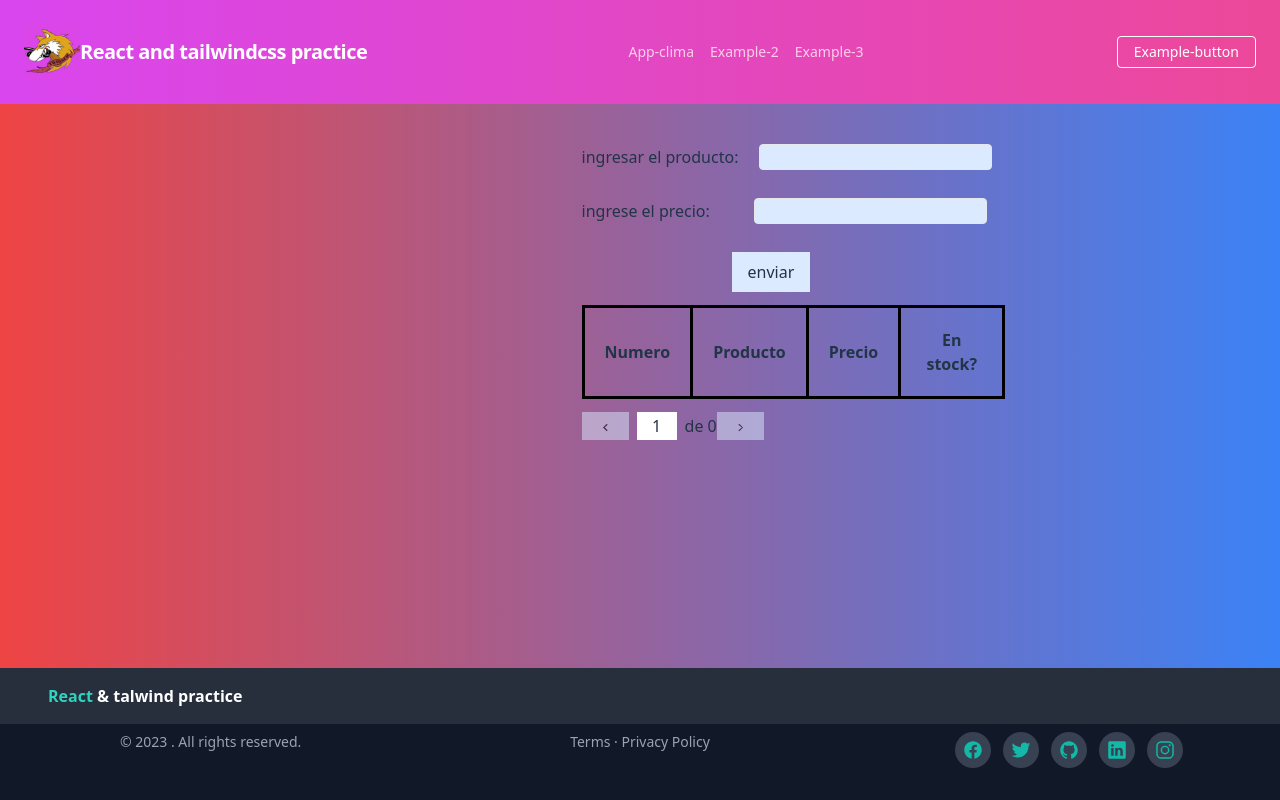
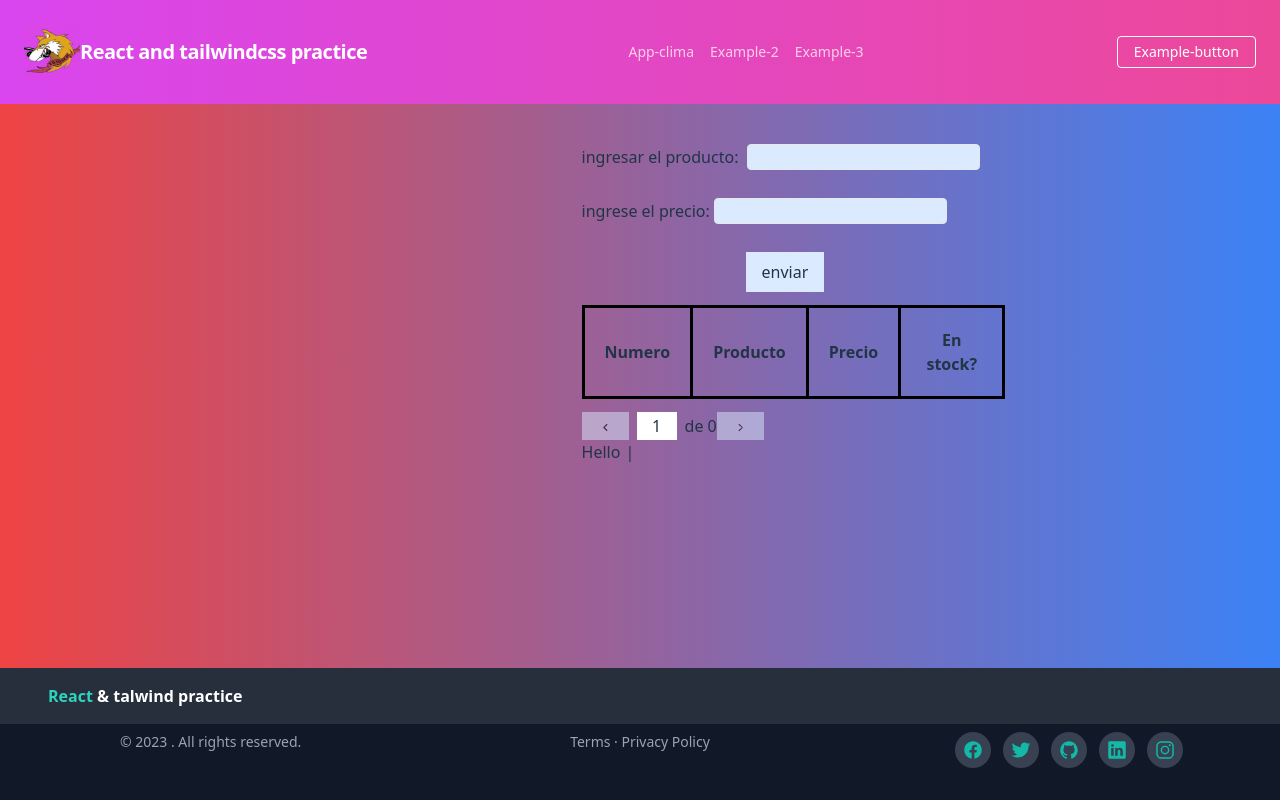
Before and after one commit to leosf-afk/a-few-things-with-react, a React (Vite) app: page / in a window 1280 px wide. Built offline with nearby package versions, Linux system fonts and the light colour scheme.

Commit message:
webpage online

```diff
--- a/index.html
+++ b/index.html
@@ -13,6 +13,8 @@
     nomodule
     src="https://unpkg.com/ionicons@5.5.2/dist/ionicons/ionicons.js"
   ></script>
+
+
   </head>
   <body>
     <div id="root"></div>
--- a/src/Components/Functions.jsx
+++ b/src/Components/Functions.jsx
@@ -4,7 +4,7 @@
     setTextItem([...textItem, text]);
     setText('');
     setPriceItem([...priceItem, price]);
-    setPrice(['']);
+    setPrice('');
 }
 
 
--- a/src/Components/Typist.jsx
+++ b/src/Components/Typist.jsx
@@ -0,0 +1,32 @@
+import React from 'react'
+import Typewriter from 'typewriter-effect';
+
+function Typist() {
+  return (
+    <Typewriter
+  onInit={(typewriter) => {
+    typewriter.typeString('Hello World!')
+      .callFunction(() => {
+        console.log('String typed out!');
+      })
+      .pauseFor(2500)
+      .deleteAll()
+      typewriter.typeString('im a message!')
+      .pauseFor(2500)
+      .deleteAll()
+      typewriter.typeString('by leo')
+      .pauseFor(2500)
+      .deleteAll()
+      typewriter.typeString('<33')
+      .pauseFor(2500)
+      .deleteAll()
+      typewriter.typeString('si lees esto es por que te quiero.')
+      .pauseFor(2500)
+      .deleteAll()
+      .start();
+  }}
+/>
+  )
+}
+
+export default Typist
--- a/src/Stand.css
+++ b/src/Stand.css
@@ -12,5 +12,5 @@ td, tr, th {
 
 
 .btnSendProduct {
-  margin-left: 150px;
+  margin-left: 164px;
 }
--- a/src/pages/Home/Stand.jsx
+++ b/src/pages/Home/Stand.jsx
@@ -3,6 +3,8 @@ import { handleOnClickButton } from '../../Components/Functions';
 import { handleOnChangeInput } from '../../Components/Functions';
 import '../../Stand.css'
 import Pagination from '../../Components/Pagination';
+import Typist from '../../Components/Typist';
+
 function Stand() {
   //  se declara una variable "text" (la que permanece con el valor) y una funcion de estado "setText"
   // (la que cambia el valor) y se utiliza el
@@ -60,18 +62,19 @@ function Stand() {
 
     <div className=" flex justify-center  ">
       <div className="sm:ml-0 md:ml-40 lg:ml-80 ">
-        <span className="mr-4" >ingresar el producto: </span>
+        <span className="mr-1" >ingresar el producto: </span>
         <input className="border bg-blue-100 rounded py-0 px-0  justify-center mb-7" value={text} onChange={() => handleOnChangeInput(setText)} />
         <br />
-        <span className="mr-11">ingrese el precio:</span>
+        <span className="mr-1">ingrese el precio:</span>
         <input className="border bg-blue-100 rounded py-0 px-0  justify-center mb-7" value={price} onChange={() => handleOnChangeInput(setPrice)} />
         <br />
-        <button className="py-2 px-4 btnSendProduct bg-blue-100" onClick={() => {
+        <button className="py-2 px-4  btnSendProduct bg-blue-100" onClick={() => {
 
           if (text.trim() === '' || price.trim() === '') {
             alert("Por favor, complete uno de los dos campos.")
 
           }
+
           else {
             handleOnClickButton(text, textItem, price, priceItem, setText, setTextItem, setPrice, setPriceItem)
           }
@@ -116,6 +119,8 @@ function Stand() {
         </table>
         <Pagination page={page} setPage={setPage} max={max} />
 
+        <Typist />
+
 
 
       </div>
```
Also changed, not shown: package.json (+6 -1 lines), 1 other file (tests, documents, lock files or other folders).
